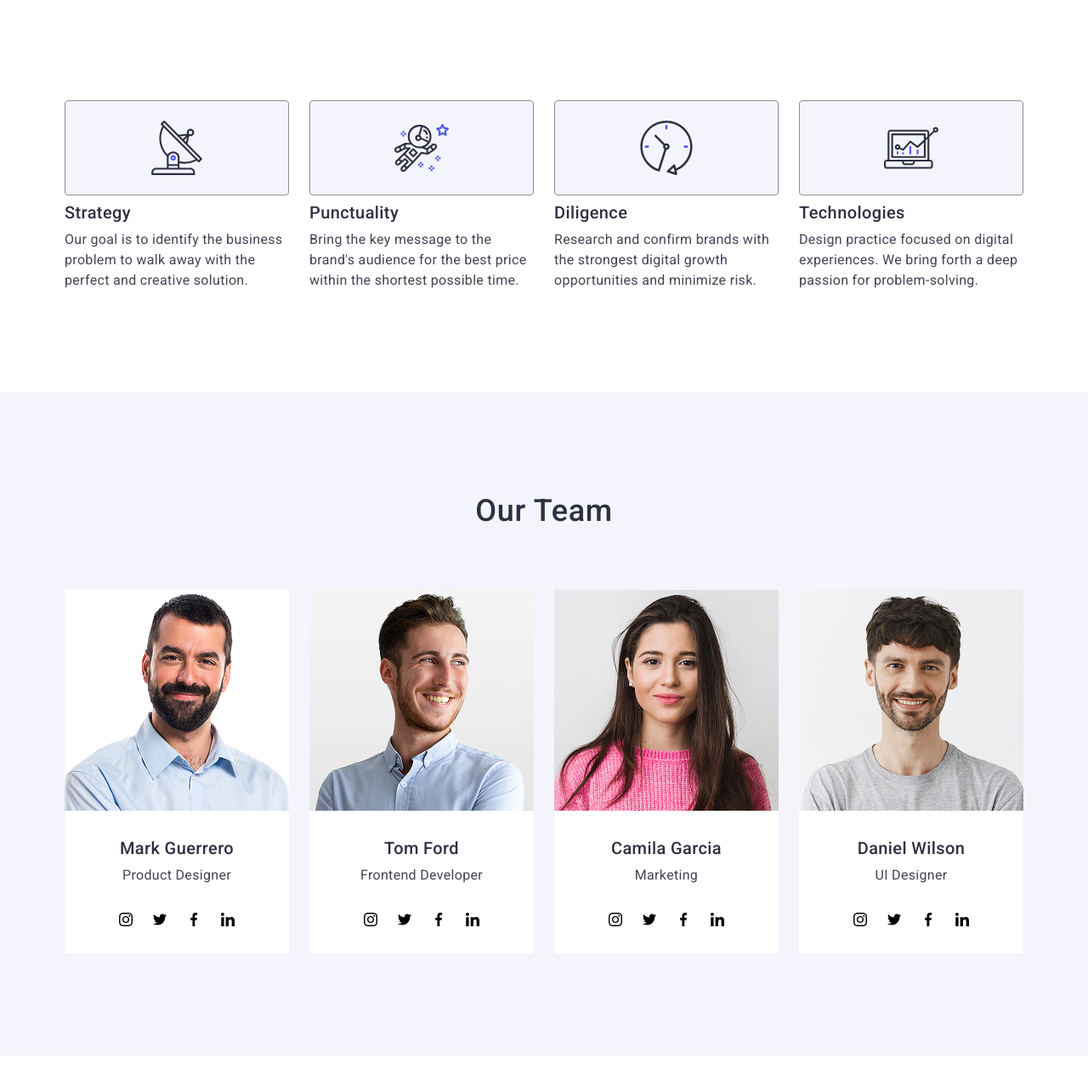
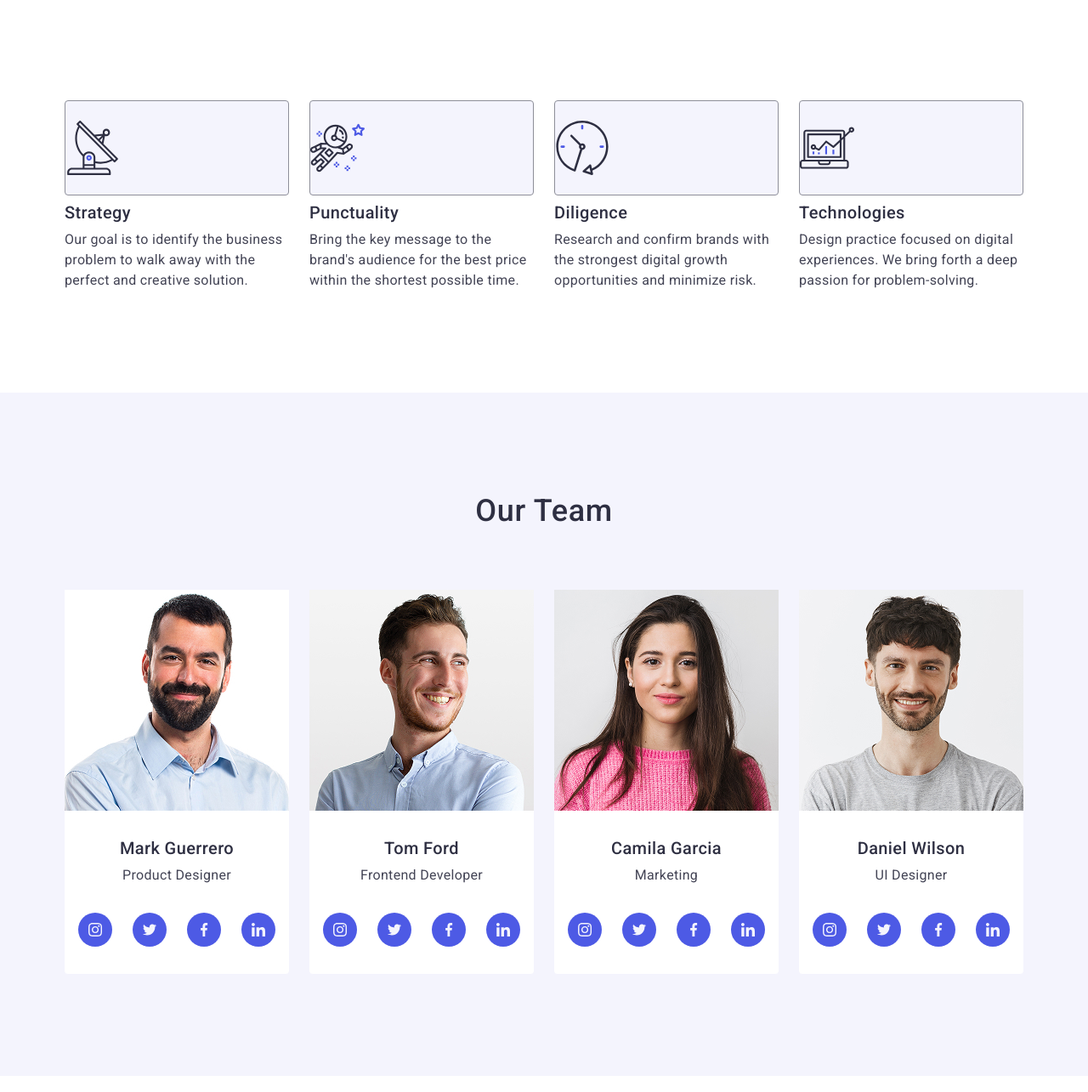
Before and after one commit to MariaVerstiak/goit-markup-hw-04, a plain HTML site: page index.html in a window 1280 px wide. Shown: the part 675-1960 px from the top of the page at 85% size. Drawn offline with nearby package versions, Linux system fonts and the light colour scheme.

Commit message:
make ht4

```diff
--- a/css/styles.css
+++ b/css/styles.css
@@ -186,7 +186,9 @@ address{
 	to bottom, rgba(46, 47, 66, 0.7), rgba(46, 47, 66, 0.7)),
     url("../images/people-office.jpg");
     max-width: 1440px;
-    margin: 0 auto;
+    background-repeat: no-repeat;
+    background-size: cover;
+    background-position: center;
 }
 
 .main-page-container{
@@ -219,6 +221,7 @@ address{
     margin: 0 auto;
     text-wrap: nowrap;
     border: none;
+    transition: background-color 250ms cubic-bezier(0.4, 0, 0.2, 1);
 }
 
 .order-button:hover{
@@ -262,6 +265,7 @@ address{
     margin-bottom: 8px;
     display: flex;
     align-items: center;
+    justify-items: center;
 }
 
 .studio-list-title{
@@ -329,7 +333,7 @@ address{
     text-align: center;
 }
 
-.our-team-soc{
+.team-list-soc{
     display: flex;
     gap: 24px;
     align-items: center;
@@ -338,8 +342,18 @@ address{
     max-width: 264px;
 }
 
-.our-team-instagram{
+.team-soc-item{
+    width: 40px;
+    height: 40px;
+    background-color: #4d5ae5;
+    border-radius: 50%;
+    display: flex;
+    align-items: center;
+    justify-content: center;
+}
 
+.our-team-instagram, .our-team-twitter, .our-team-facebook, .our-team-linkedin{
+    fill: #f4f4fd;
 }
 
 .portfolio{
@@ -455,9 +469,8 @@ address{
 
 .footer-social-media{
     display: flex;
-    width: 208px;
-    height: 80px;
-    margin-bottom: 16px;
+    align-items: baseline;
+    margin-right: 120px;
 }
 
 .footer-soc-text{
@@ -468,13 +481,3 @@ address{
     color:  #fff;
     margin-bottom: 16px;
 }
-
-.footer-social-items{
-    display: flex;
-    align-items: center;
-    gap: 16px;
-}
-
-.footer-instagram{
-
-}
--- a/index.html
+++ b/index.html
@@ -46,8 +46,8 @@
          <ul class="studio-list">
             <li class="studio-list-punkts">
                 <div class="studio-antenna">
-                    <svg class="antenna" with="64px" height="64px">
-                    <use href="./images/symbol-defs.svg#icon-antenna"></use>
+                    <svg class="antenna" width="64" height="64">
+                    <use href="./images/icons.svg#icon-antenna"></use>
                  </svg>
                 </div>
                 <h3 class="studio-list-title">Strategy</h3>
@@ -55,8 +55,8 @@
             </li>
              <li class="studio-list-punkts">
                 <div class="studio-antenna">
-                    <svg class="astronaut" with="64px" height="64px">
-                    <use href="./images/symbol-defs.svg#icon-astronaut"></use>
+                    <svg class="astronaut" width="64" height="64">
+                    <use href="./images/icons.svg#icon-astronaut"></use>
                     </svg>
                 </div>
                 <h3 class="studio-list-title">Punctuality</h3>
@@ -64,8 +64,8 @@
             </li>
              <li class="studio-list-punkts">
                 <div class="studio-antenna">
-                    <svg class="clock" with="64px" height="64px">
-                    <use href="./images/symbol-defs.svg#icon-clock"></use>
+                    <svg class="clock" width="64" height="64">
+                    <use href="./images/icons.svg#icon-clock"></use>
                     </svg>
                 </div>
                 <h3 class="studio-list-title">Diligence</h3>
@@ -73,8 +73,8 @@
             </li>
              <li class="studio-list-punkts">
                 <div class="studio-antenna">
-                    <svg class="antenna" with="64px" height="64px">
-                    <use href="./images/symbol-defs.svg#icon-diagram"></use>
+                    <svg class="antenna" width="64" height="64">
+                    <use href="./images/icons.svg#icon-diagram"></use>
                     </svg>
                 </div>
                 <h3 class="studio-list-title">Technologies</h3>
@@ -93,20 +93,28 @@
                 <h3 class="team_mem-name">Mark Guerrero</h3>
                 <p class="team_vacantion">Product Designer</p>
                 </div>
-                <div class="our-team-soc">
+                <ul class="team-list-soc">
+                    <li class="team-soc-item">
                     <svg class="our-team-instagram" width="16" height="16">
-                      <use href="./images/symbol-defs.svg#icon-instagram"></use>
+                      <use href="./images/icons.svg#icon-instagram"></use>
                     </svg>
+                    </li>
+                    <li class="team-soc-item">
                     <svg class="our-team-twitter" width="16" height="16">
-                      <use href="./images/symbol-defs.svg#icon-twitter"></use>
+                      <use href="./images/icons.svg#icon-twitter"></use>
                     </svg>
+                    </li>
+                    <li class="team-soc-item">
                     <svg class="our-team-facebook" width="16" height="16">
-                      <use href="./images/symbol-defs.svg#icon-facebook"></use>
+                      <use href="./images/icons.svg#icon-facebook"></use>
                     </svg>
+                    </li>
+                    <li class="team-soc-item">
                     <svg class="our-team-linkedin" width="16" height="16">
-                      <use href="./images/symbol-defs.svg#icon-linkedin"></use>
+                      <use href="./images/icons.svg#icon-linkedin"></use>
                     </svg>
-                </div>
+                    </li>
+                </ul>
             </li>
             <li class="team-list">
                 <img src="./images/teamcard2.jpg" alt="Tom Ford" width="264" height="260">
@@ -115,18 +123,28 @@
                 <p class="team_vacantion">Frontend Developer</p>
                 </div>
                  <div class="our-team-soc">
+                    <ul class="team-list-soc">
+                        <li class="team-soc-item">
                     <svg class="our-team-instagram" width="16" height="16">
-                      <use href="./images/symbol-defs.svg#icon-instagram"></use>
+                      <use href="./images/icons.svg#icon-instagram"></use>
                     </svg>
+                    </li>
+                    <li class="team-soc-item">
                     <svg class="our-team-twitter" width="16" height="16">
-                      <use href="./images/symbol-defs.svg#icon-twitter"></use>
+                      <use href="./images/icons.svg#icon-twitter"></use>
                     </svg>
+                    </li>
+                    <li class="team-soc-item">
                     <svg class="our-team-facebook" width="16" height="16">
-                      <use href="./images/symbol-defs.svg#icon-facebook"></use>
+                      <use href="./images/icons.svg#icon-facebook"></use>
                     </svg>
+                    </li>
+                    <li class="team-soc-item">
                     <svg class="our-team-linkedin" width="16" height="16">
-                      <use href="./images/symbol-defs.svg#icon-linkedin"></use>
+                      <use href="./images/icons.svg#icon-linkedin"></use>
                     </svg>
+                    </li>
+                    </ul>
                 </div>
             </li>
             <li class="team-list">
@@ -136,18 +154,28 @@
                 <p class="team_vacantion">Marketing</p>
                 </div>
                  <div class="our-team-soc">
+                    <ul class="team-list-soc">
+                        <li class="team-soc-item">
                     <svg class="our-team-instagram" width="16" height="16">
-                      <use href="./images/symbol-defs.svg#icon-instagram"></use>
+                      <use href="./images/icons.svg#icon-instagram"></use>
                     </svg>
+                    </li>
+                    <li class="team-soc-item">
                     <svg class="our-team-twitter" width="16" height="16">
-                      <use href="./images/symbol-defs.svg#icon-twitter"></use>
+                      <use href="./images/icons.svg#icon-twitter"></use>
                     </svg>
+                    </li>
+                    <li class="team-soc-item">
                     <svg class="our-team-facebook" width="16" height="16">
-                      <use href="./images/symbol-defs.svg#icon-facebook"></use>
+                      <use href="./images/icons.svg#icon-facebook"></use>
                     </svg>
+                    </li>
+                    <li class="team-soc-item">
                     <svg class="our-team-linkedin" width="16" height="16">
-                      <use href="./images/symbol-defs.svg#icon-linkedin"></use>
+                      <use href="./images/icons.svg#icon-linkedin"></use>
                     </svg>
+                    </li>
+                    </ul>
                 </div>
             </li>
             <li class="team-list">
@@ -157,18 +185,28 @@
                 <p class="team_vacantion">UI Designer</p>
                 </div>
                  <div class="our-team-soc">
+                    <ul class="team-list-soc">
+                        <li class="team-soc-item">
                     <svg class="our-team-instagram" width="16" height="16">
-                      <use href="./images/symbol-defs.svg#icon-instagram"></use>
+                      <use href="./images/icons.svg#icon-instagram"></use>
                     </svg>
+                    </li>
+                    <li class="team-soc-item">
                     <svg class="our-team-twitter" width="16" height="16">
-                      <use href="./images/symbol-defs.svg#icon-twitter"></use>
+                      <use href="./images/icons.svg#icon-twitter"></use>
                     </svg>
+                    </li>
+                    <li class="team-soc-item">
                     <svg class="our-team-facebook" width="16" height="16">
-                      <use href="./images/symbol-defs.svg#icon-facebook"></use>
+                      <use href="./images/icons.svg#icon-facebook"></use>
                     </svg>
+                    </li>
+                    <li class="team-soc-item">
                     <svg class="our-team-linkedin" width="16" height="16">
-                      <use href="./images/symbol-defs.svg#icon-linkedin"></use>
+                      <use href="./images/icons.svg#icon-linkedin"></use>
                     </svg>
+                    </li>
+                    </ul>
                 </div>
             </li>
         </ul>
@@ -235,20 +273,28 @@
    </div>
    <div class="footer-social-media">
     <p class="footer-soc-text">Social media</p>
-    <div class="footer-social-items">
+    <ul class="footer-soc-list">
+        <li class="footer-soc-item">
             <svg class="footer-instagram" width="16" height="16">
-        <use href="./images/symbol-defs.svg#icon-instagram"></use>
+                <use href="./images/icons.svg#icon-instagram"></use>
             </svg>
+        </li>
+        <li>
             <svg class="footer-twitter" width="16" height="16">
-        <use href="./images/symbol-defs.svg#icon-twitter"></use>
+                <use href="./images/icons.svg#icon-twitter"></use>
             </svg>
+        </li>
+        <li>
              <svg class="footer-facebook" width="16" height="16">
-        <use href="./images/symbol-defs.svg#icon-facebook"></use>
+                <use href="./images/icons.svg#icon-facebook"></use>
             </svg>
+        </li>
+        <li>
             <svg class="footer-linkedin" width="16" height="16">
-        <use href="./images/symbol-defs.svg#icon-linkedin"></use>
+                <use href="./images/icons.svg#icon-linkedin"></use>
             </svg>
-   </div>
+        </li>
+    </ul>
    </div>
     </footer>
 </body>
```
Also changed, not shown: images/icons.svg (renamed from images/symbol-defs.svg). Lines whose indentation alone changed are shown as unchanged.
